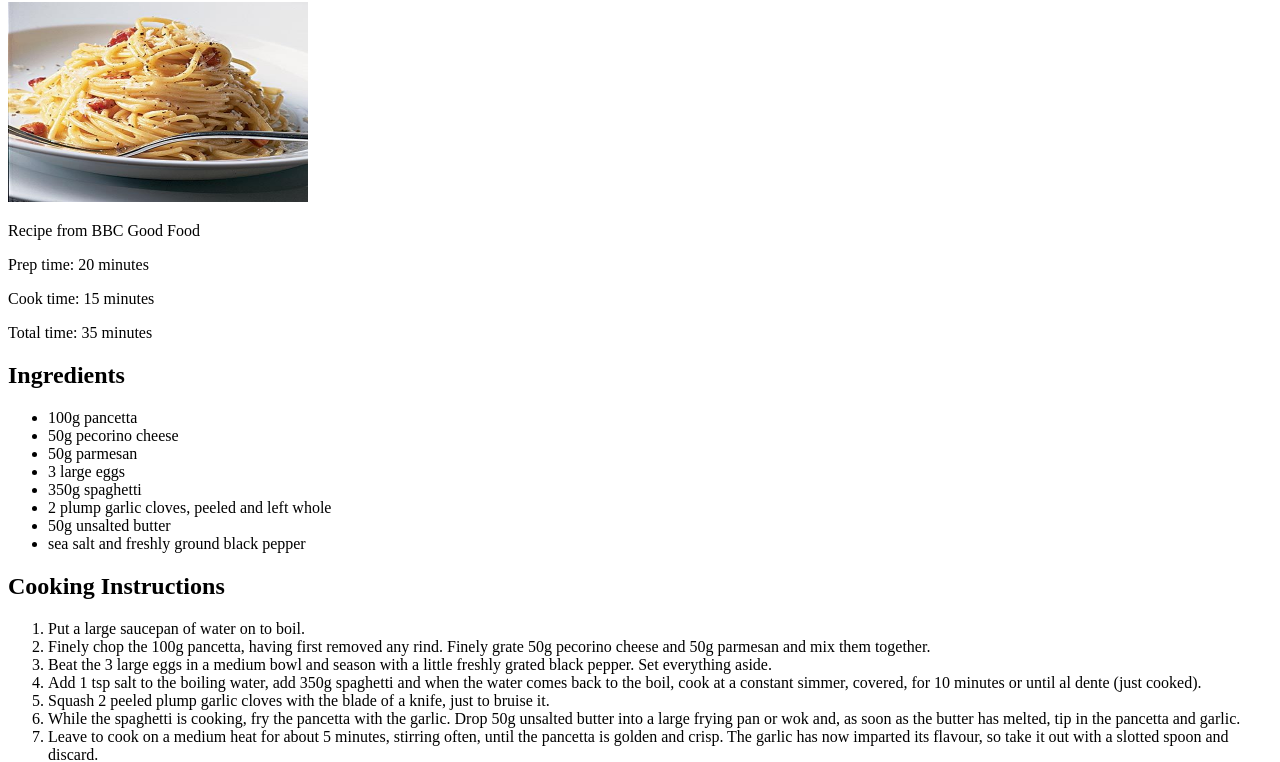
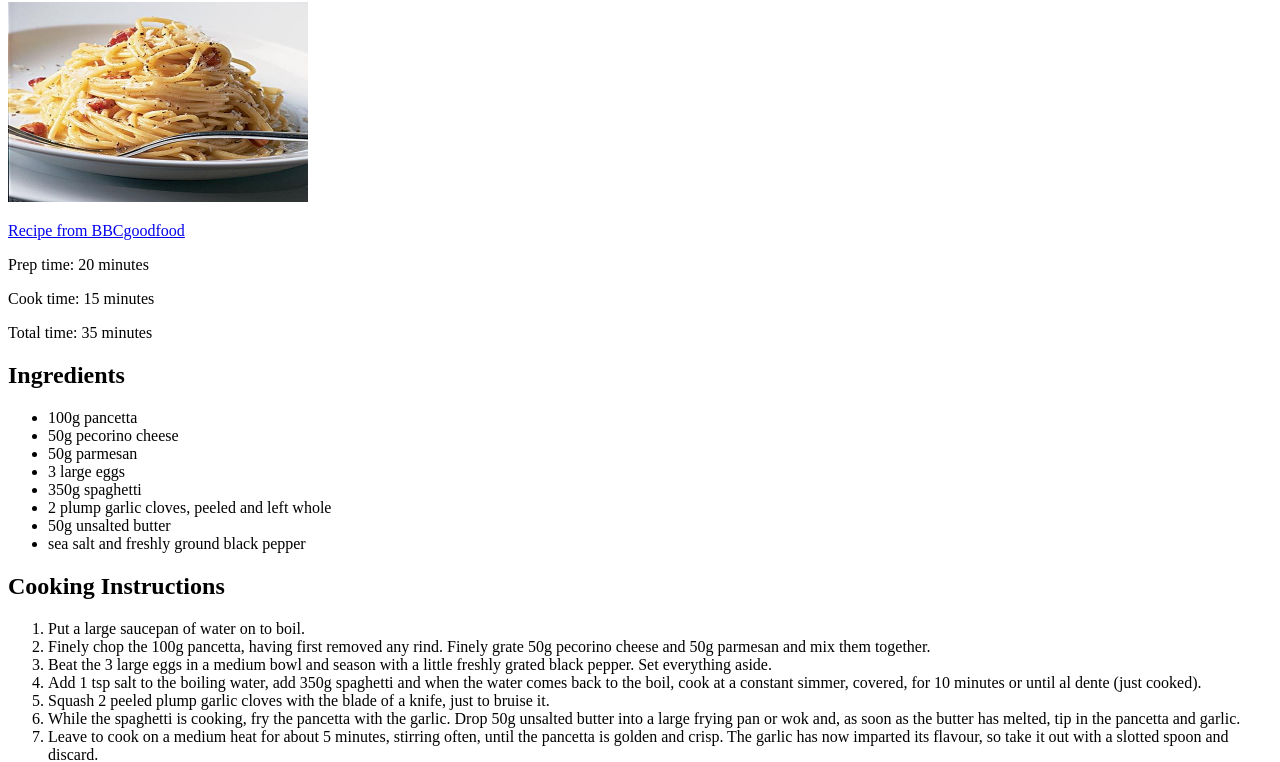
Before and after one commit to BBLeRoyB/odin-recipes, a plain HTML site: page pages/carbonara.html in a window 1280 px wide. Shown: the part 78-840 px from the top of the page. Drawn offline with Linux system fonts and the light colour scheme.

Commit message:
Hyperlink to original recipe inculded v1.0 done

```diff
--- a/pages/carbonara.html
+++ b/pages/carbonara.html
@@ -12,7 +12,8 @@
         width="300"
         height="200"
         />
-        <p>Recipe from BBC Good Food</p>
+        <p></p>
+        <a href="https://www.bbcgoodfood.com/recipes/ultimate-spaghetti-carbonara-recipe">Recipe from BBCgoodfood</a>
         <p>Prep time: 20 minutes</p>
         <p>Cook time: 15 minutes</p>
         <p>Total time: 35 minutes</p>
```
Also changed, not shown: pages/cookies.html (+4 -1 lines), pages/macandcheese.html (+2 -1 lines).
